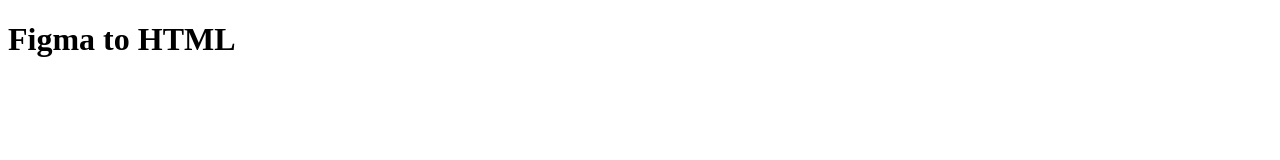
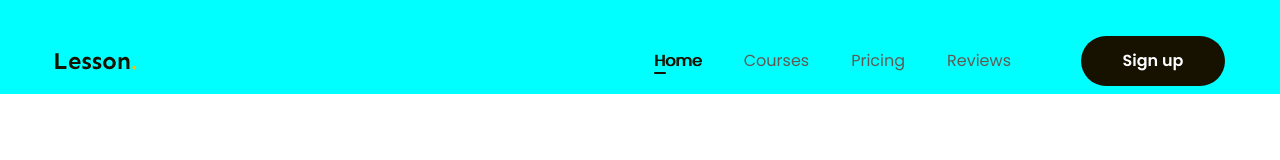
Before and after one commit to nghoang110/Figma-to-HTML, a plain HTML site: page index.html in a window 1280 px wide. Shown: the top 160 px of the page. Drawn offline with Linux system fonts and the light colour scheme.

Commit message:
header part2

```diff
--- /dev/null
+++ b/assets/css/reset.css
@@ -0,0 +1,129 @@
+/* http://meyerweb.com/eric/tools/css/reset/
+   v2.0 | 20110126
+   License: none (public domain)
+*/
+
+html,
+body,
+div,
+span,
+applet,
+object,
+iframe,
+h1,
+h2,
+h3,
+h4,
+h5,
+h6,
+p,
+blockquote,
+pre,
+a,
+abbr,
+acronym,
+address,
+big,
+cite,
+code,
+del,
+dfn,
+em,
+img,
+ins,
+kbd,
+q,
+s,
+samp,
+small,
+strike,
+strong,
+sub,
+sup,
+tt,
+var,
+b,
+u,
+i,
+center,
+dl,
+dt,
+dd,
+ol,
+ul,
+li,
+fieldset,
+form,
+label,
+legend,
+table,
+caption,
+tbody,
+tfoot,
+thead,
+tr,
+th,
+td,
+article,
+aside,
+canvas,
+details,
+embed,
+figure,
+figcaption,
+footer,
+header,
+hgroup,
+menu,
+nav,
+output,
+ruby,
+section,
+summary,
+time,
+mark,
+audio,
+video {
+  margin: 0;
+  padding: 0;
+  border: 0;
+  font-size: 100%;
+  font: inherit;
+  vertical-align: baseline;
+}
+/* HTML5 display-role reset for older browsers */
+article,
+aside,
+details,
+figcaption,
+figure,
+footer,
+header,
+hgroup,
+menu,
+nav,
+section {
+  display: block;
+}
+body {
+  line-height: 1;
+}
+ol,
+ul {
+  list-style: none;
+}
+blockquote,
+q {
+  quotes: none;
+}
+blockquote:before,
+blockquote:after,
+q:before,
+q:after {
+  content: "";
+  content: none;
+}
+table {
+  border-collapse: collapse;
+  border-spacing: 0;
+}
--- /dev/null
+++ b/assets/css/style.css
@@ -0,0 +1,97 @@
+* {
+  box-sizing: border-box;
+}
+html {
+  /* 1 rem = 16px */
+  font-size: 62.5%;
+  /* mẹo để quy đổi 1 rem = 10px */
+}
+
+/* khôi phục lại cơ chữ ban đầu */
+body {
+  font-size: 1.6rem;
+  font-family: "Poppins", sans-serif;
+}
+
+/* ==================chung=================== */
+a {
+  text-decoration: none;
+}
+.main-content {
+  width: 1170px;
+  max-width: calc(100% - 48px);
+  margin-left: auto;
+  margin-right: auto;
+}
+
+.btn {
+  display: inline-block;
+  min-width: 118px;
+  padding: 0 16px;
+  line-height: 50px;
+  color: #fff;
+  text-align: center;
+  font-size: 1.6rem;
+  font-weight: 600;
+  border-radius: 999px;
+  background: #171100;
+}
+
+.btn:hover {
+  cursor: pointer;
+  opacity: 0.9;
+}
+/* ==================header=================== */
+.header {
+  background: aqua;
+}
+
+.header.fixed {
+  position: sticky;
+  top: -28px;
+}
+.header .body-header {
+  display: flex;
+  align-items: center;
+  padding: 36px 0 8px;
+}
+.nav ul {
+  display: flex;
+}
+.nav {
+  margin-left: auto;
+}
+
+.nav a {
+  position: relative;
+  color: #5f5b53;
+  font-size: 1.6rem;
+  padding: 8px 21px;
+}
+
+.nav li.active a,
+.nav a:hover {
+  color: #171100;
+  /* font-weight: 600; */
+  text-shadow: 1px 0 0 currentColor;
+}
+
+.nav li.active a::after {
+  position: absolute;
+  left: 21px;
+  bottom: 6px;
+  display: block;
+  content: "";
+  width: 12px;
+  height: 2px;
+  border-radius: 1px;
+  background: #171100;
+}
+
+.header .btn-sign-up {
+  min-width: 144px;
+}
+
+.header .action {
+  margin-left: 49px;
+}
--- a/index.html
+++ b/index.html
@@ -3,9 +3,48 @@
   <head>
     <meta charset="UTF-8" />
     <meta name="viewport" content="width=device-width, initial-scale=1.0" />
+    <!-- reset css : tất cả trở về mặc định -->
+    <link rel="stylesheet" href="./assets/css/reset.css" />
+    <!-- nhúng font  -->
+    <link rel="preconnect" href="https://fonts.googleapis.com" />
+    <link rel="preconnect" href="https://fonts.gstatic.com" crossorigin />
+    <link
+      href="https://fonts.googleapis.com/css2?family=Poppins:ital,wght@0,400;0,500;0,600;0,700;1,400&family=Sen:wght@700&display=swap"
+      rel="stylesheet"
+    />
+    <link rel="stylesheet" href="./assets/css/style.css" />
     <title>Figma to HTML</title>
   </head>
-  <body>
-    <h1>Figma to HTML</h1>
+  <body style="height: 10000px">
+    <!-- header -->
+    <header class="header fixed">
+      <div class="main-content">
+        <div class="body-header">
+          <!-- logo -->
+          <img src="./assets/img/Lesson..svg" alt="Lesson." class="logo" />
+          <!-- nav: thanh điều hướng -->
+          <nav class="nav">
+            <ul>
+              <li class="active">
+                <a href="#!">Home</a>
+              </li>
+              <li>
+                <a href="#!">Courses</a>
+              </li>
+              <li>
+                <a href="#!">Pricing</a>
+              </li>
+              <li>
+                <a href="#!">Reviews</a>
+              </li>
+            </ul>
+          </nav>
+          <!-- btn actin: nút hành động -->
+          <div class="action">
+            <a href="#!" class="btn btn-sign-up">Sign up</a>
+          </div>
+        </div>
+      </div>
+    </header>
   </body>
 </html>
```
Also changed, not shown: assets/img/Lesson..svg (added).
